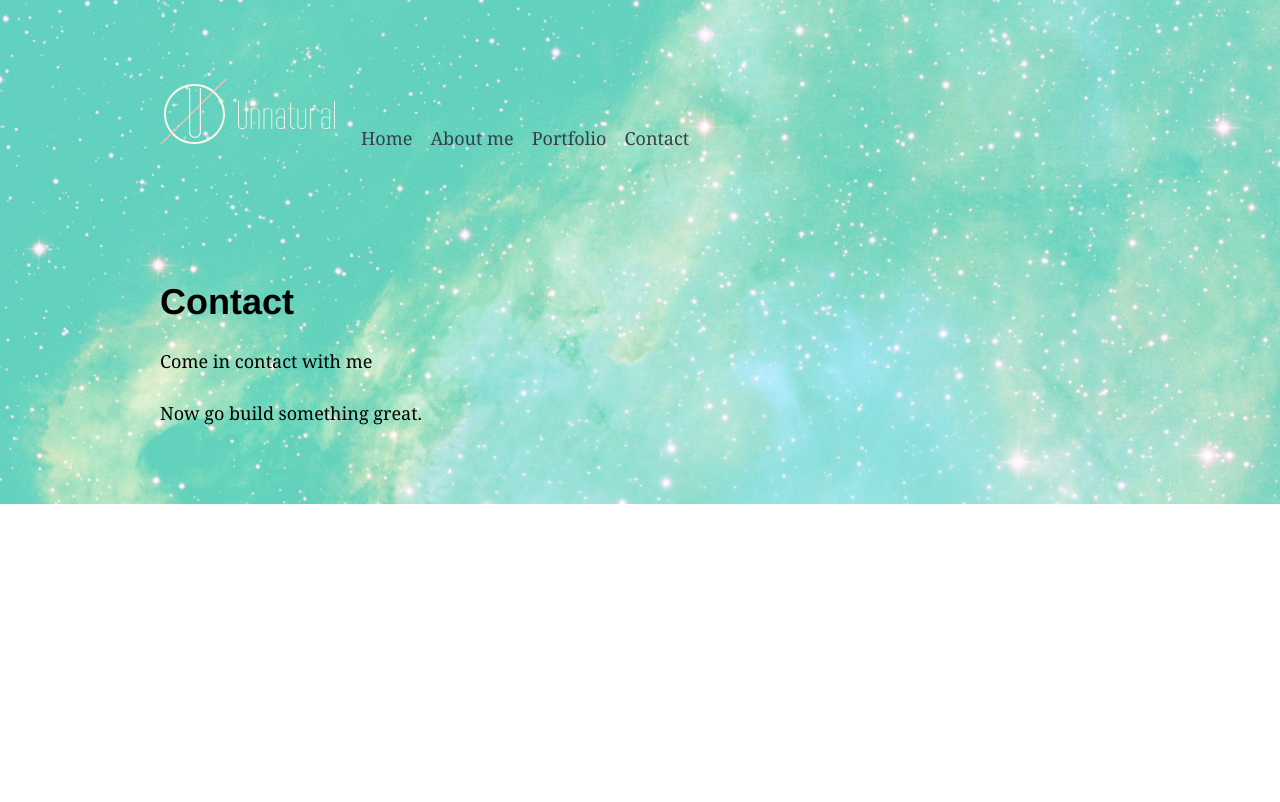
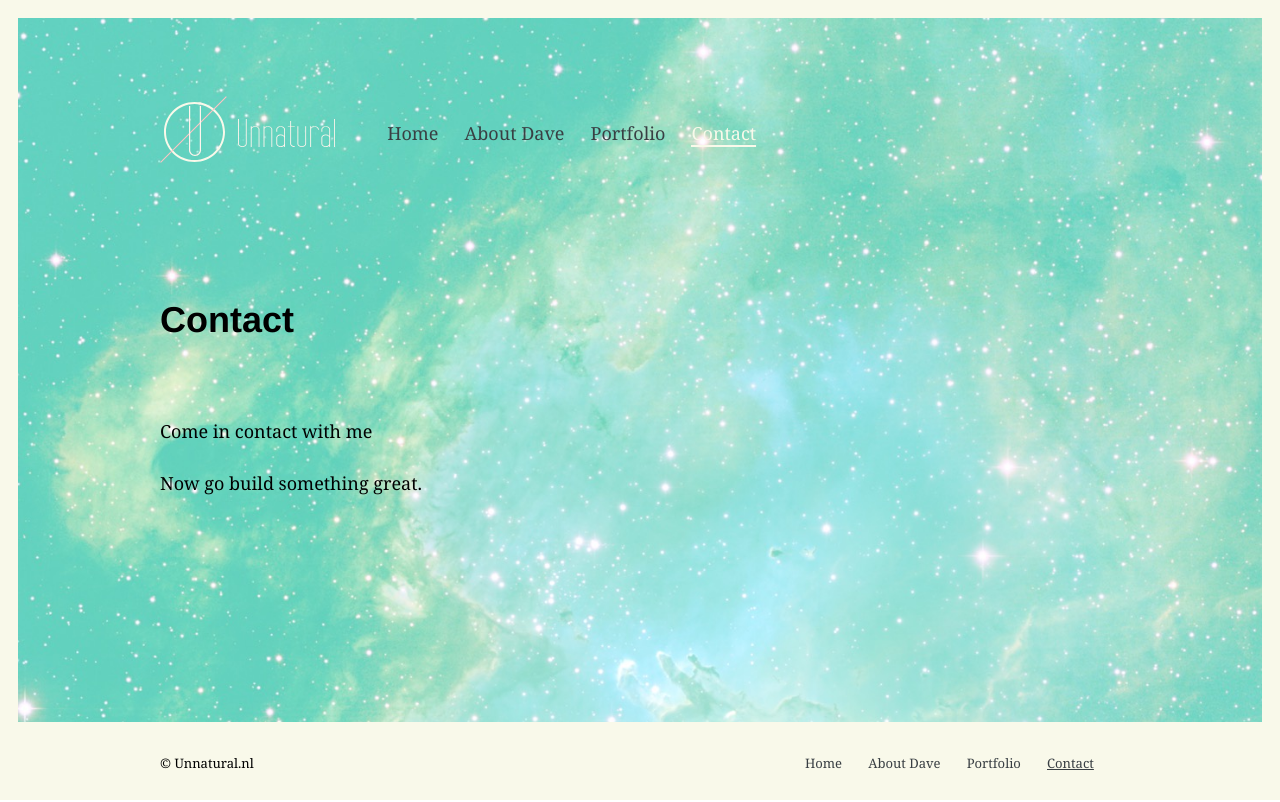
Before and after one commit to h00x/portfolio-website, a Gatsby site: page /contact in a window 1280 px wide. Built offline with nearby package versions, Linux system fonts and the light colour scheme; Gatsby itself is replaced by a stand-in of ours; some packages are replaced by stand-ins of ours; what typography-theme-lawton would draw is missing.

Commit message:
Added a footer and button component

```diff
--- a/gatsby-config.js
+++ b/gatsby-config.js
@@ -1,24 +1,24 @@
 module.exports = {
   siteMetadata: {
     title: 'Unnatural',
-    pages: [
-      {
+    pages: {
+      home: {
         name: 'Home',
         url: '/'
       },
-      {
-        name: 'About me',
-        url: '/about-me/'
+      aboutDave: {
+        name: 'About Dave',
+        url: '/about-dave/'
       },
-      {
+      portfolio: {
         name: 'Portfolio',
         url: '/portfolio/'
       },
-      {
+      contact: {
         name: 'Contact',
         url: '/contact/'
       }
-    ],
+    },
     colors: {
       darkGrey: '#393F43',
       creme: '#F9F9EA',
@@ -48,6 +48,18 @@ module.exports = {
         pathToConfigModule: `src/utils/typography`,
       },
     },
+    {
+      resolve: `gatsby-source-wordpress`,
+      options: {
+        // your wordpress source
+        baseUrl: `localhost:8888/backend/`,
+        protocol: `http`,
+        // is it hosted on wordpress.com, or self-hosted?
+        hostingWPCOM: false,
+        // does your site use the Advanced Custom Fields Plugin?
+        useACF: true
+      }
+    },
     'gatsby-plugin-offline',
   ],
 }
--- a/package.json
+++ b/package.json
@@ -12,6 +12,7 @@
     "gatsby-plugin-offline": "next",
     "gatsby-plugin-react-helmet": "next",
     "gatsby-plugin-typography": "^1.7.19",
+    "gatsby-source-wordpress": "^2.0.93",
     "react": "^16.4.2",
     "react-dom": "^16.4.2",
     "react-emotion": "^9.2.6",
--- a/src/components/container.css
+++ b/src/components/container.css
@@ -4,6 +4,9 @@ html {
 }
 body {
   margin: 0;
+}
+html, body {
+  height: 100%;
 }
 article,
 aside,
@@ -528,3 +531,8 @@ pre tt:after {
     font-size: 100%;
   }
 }
+
+#___gatsby,
+#___gatsby > div {
+  height: 100%;
+}
--- a/src/components/container.js
+++ b/src/components/container.js
@@ -1,14 +1,20 @@
 import React from 'react'
 import BgImage from '../images/stars-bg.jpg'
 import './container.css'
+import { rhythm } from "../utils/typography"
 
 const Container = ({ children, colors }) => (
     <div style={{
         backgroundImage: `url(${BgImage})`,
         backgroundRepeat: `no-repeat`,
-        backgroundSize: `cover`,
+        backgroundSize: `100% auto`,
         backgroundColor: colors.lightGreen,
-        height: `100%`
+        minHeight: `100%`,
+        borderTop: `1rem solid ${colors.creme}`,
+        borderRight: `1rem solid ${colors.creme}`,
+        borderLeft: `1rem solid ${colors.creme}`,
+        position: `relative`,
+        paddingBottom: rhythm(3)
     }}>
         {children}
     </div>
--- /dev/null
+++ b/src/components/footer.js
@@ -0,0 +1,68 @@
+import React from 'react';
+import { css } from "react-emotion";
+import { rhythm } from "../utils/typography";
+import { Link } from 'gatsby'
+
+const Footer = ({ pages, colors }) => (
+    <footer className={css`
+      background-color: ${colors.creme};
+      width: 100%;
+      height: ${rhythm(3)};
+      position:absolute;
+      bottom:0;
+    `}>
+      <div className={css`
+        margin: 0 auto;
+        max-width: 960px;
+        padding-top: ${rhythm(1)};
+        padding-bottom: ${rhythm(1)};
+      `}>
+        <p className={css`
+          margin: 0;
+          font-size: ${rhythm(0.5)};
+          display: inline-block;
+        `}>
+          &copy; Unnatural.nl
+        </p>
+        <ul
+          style={{
+            listStyle: 'none',
+            margin: '0',
+            display: 'inline-block',
+            float: 'right'
+          }}
+        >
+          {Object.keys(pages).map((item, index) => {
+            let page = pages[item]
+            return (
+              <li
+                key={index}
+                style={{
+                  display: 'inline-block',
+                  margin: '0',
+                  marginRight: rhythm(1),
+                }}
+              >
+                <Link
+                  to={page.url}
+                  className={css`
+                    color: ${colors.darkGrey};
+                    text-decoration: none;
+                    transition: color 0.2s ease-in-out;
+                    font-size: ${rhythm(0.5)};
+                  `}
+                  activeClassName={css`
+                    text-decoration: underline;
+                  `}
+                >
+                  {page.name}
+                </Link>
+              </li>
+            )
+          })}
+        </ul>
+      </div>
+    </footer>
+)
+
+export default Footer
--- a/src/components/header.js
+++ b/src/components/header.js
@@ -1,16 +1,19 @@
 import React from 'react'
 import { Link } from 'gatsby'
-import { rhythm } from "../utils/typography"
+import { rhythm } from '../utils/typography'
+import { css } from "react-emotion";
+
 import logoImg from '../images/unnatural-logo.svg'
 
 const Header = ({ pages, colors }) => (
-  <div>
-    <div
+  <nav
     style={{
       margin: '0 auto',
       maxWidth: 960,
       paddingTop: rhythm(3),
       paddingBottom: rhythm(3),
+      display: 'flex',
+      alignItems: 'center',
     }}
   >
     <Link
@@ -18,37 +21,58 @@ const Header = ({ pages, colors }) => (
       style={{
         color: 'white',
         textDecoration: 'none',
+        display: 'inline-block',
       }}
     >
-        <img src={logoImg} alt="Unnatural logo" width="175" height="67" style={{ margin: 0, marginRight: rhythm(1), display: 'inline-block' }} />
+      <img
+        src={logoImg}
+        alt="Unnatural logo"
+        width="175"
+        height="67"
+        style={{ margin: 0, marginRight: rhythm(2), display: 'inline-block' }}
+      />
     </Link>
-      <ul style={{
+    <ul
+      style={{
         listStyle: 'none',
         margin: '0',
-          marginTop: rhythm(1),
         display: 'inline-block',
-        }}>
-        {pages.map((item, index) => {
-          return (<li key={index} style={{
+      }}
+    >
+      {Object.keys(pages).map((item, index) => {
+        let page = pages[item]
+        return (
+          <li
+            key={index}
+            style={{
               display: 'inline-block',
               margin: '0',
-                marginRight: '1rem'
-              }}>
-              <Link
-                to={item.url}
-                style={{
-                  color: colors.darkGrey,
-                  textDecoration: 'none',
+              marginRight: rhythm(1),
             }}
           >
-                {item.name}
+            <Link
+              to={page.url}
+              className={css`
+                color: ${colors.darkGrey};
+                text-decoration: none;
+                transition: color 0.2s ease-in-out;
+                &:hover {
+                  text-decoration: none;
+                  color: ${colors.creme};
+                }
+              `}
+              activeClassName={css`
+                border-bottom: 2px solid;
+                color: ${colors.creme};
+              `}
+            >
+              {page.name}
             </Link>
           </li>
         )
       })}
     </ul>
-    </div>
-  </div>
+  </nav>
 )
 
 export default Header
--- a/src/components/layout.js
+++ b/src/components/layout.js
@@ -4,6 +4,7 @@ import Helmet from 'react-helmet'
 
 import { rhythm } from "../utils/typography"
 import Header from './header'
+import Footer from './footer'
 
 const Layout = ({ children, title, pages, colors }) => (
   <>
@@ -17,7 +18,7 @@ const Layout = ({ children, title, pages, colors }) => (
       <html lang="en" />
     </Helmet>
     <Header pages={pages} colors={colors}/>
-    <div
+    <section
       style={{
         margin: '0 auto',
         maxWidth: 960,
@@ -26,7 +27,8 @@ const Layout = ({ children, title, pages, colors }) => (
       }}
     >
       {children}
-    </div>
+    </section>
+    <Footer pages={pages} colors={colors} />
   </>
 )
 
--- a/src/pages/contact.js
+++ b/src/pages/contact.js
@@ -12,7 +12,7 @@ const ContactPage = ({ data }) => (
       colors={data.site.siteMetadata.colors}
     >
       <h1>Contact</h1>
-      <p>Come in contact with me</p>
+      <p style={{ marginTop: rhythm(3) }}>Come in contact with me</p>
       <p>Now go build something great.</p>
     </Layout>
   </Container>
@@ -26,8 +26,22 @@ export const query = graphql`
       siteMetadata {
         title
         pages {
-          name
-          url
+          home {
+            name
+            url
+          }
+          aboutDave {
+            name
+            url
+          }
+          portfolio {
+            name
+            url
+          }
+          contact {
+            name
+            url
+          }
         }
         colors {
           darkGrey
```
Also changed, not shown: src/components/button.js (added, +26 -0 lines), src/pages/about-dave.js (renamed from src/pages/about-me.js, +17 -3 lines), src/pages/index.js (+54 -9 lines), src/pages/portfolio.js (+17 -3 lines), 1 other file. Lines whose indentation alone changed are shown as unchanged.
